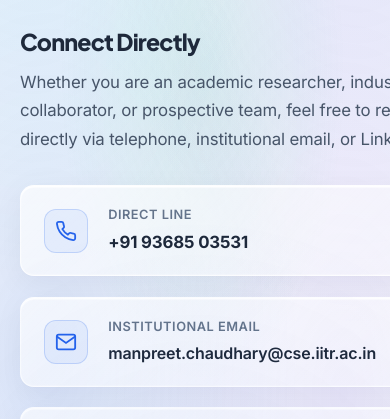
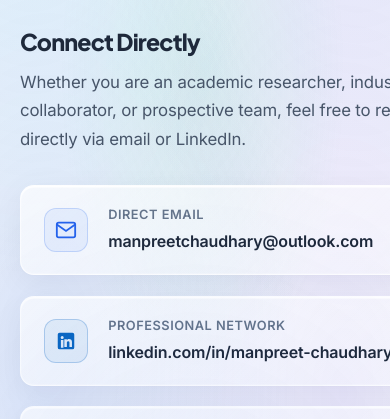
Before and after one commit to curlydevguy/ManpreetChaudhary, a website with bundled scripts: page contact.html in a window 390 px wide. Shown: the part 332-751 px from the top of the page. Built offline with nearby package versions, Linux system fonts and the light colour scheme.

Commit message:
Update contact info: use personal Outlook email, remove phone line, update direct contact channels

```diff
--- a/contact.html
+++ b/contact.html
@@ -100,25 +100,10 @@
               Connect Directly
             </h3>
             <p style="font-size: 1.05rem; line-height: 1.7; color: var(--text-secondary); margin-bottom: 2rem;">
-              Whether you are an academic researcher, industry collaborator, or prospective team, feel free to reach out directly via telephone, institutional email, or LinkedIn.
+              Whether you are an academic researcher, industry collaborator, or prospective team, feel free to reach out directly via email or LinkedIn.
             </p>
 
             <div class="contact-info-list">
-
-              <!-- Phone Direct -->
-              <a href="tel:+919368503531" class="contact-item-card">
-                <div class="contact-icon-box">
-                  <svg width="22" height="22" viewBox="0 0 24 24" fill="none" stroke="currentColor" stroke-width="2"><path d="M22 16.92v3a2 2 0 0 1-2.18 2 19.79 19.79 0 0 1-8.63-3.07 19.5 19.5 0 0 1-6-6 19.79 19.79 0 0 1-3.07-8.67A2 2 0 0 1 4.11 2h3a2 2 0 0 1 2 1.72 12.84 12.84 0 0 0 .7 2.81 2 2 0 0 1-.45 2.11L8.09 9.91a16 16 0 0 0 6 6l1.27-1.27a2 2 0 0 1 2.11-.45 12.84 12.84 0 0 0 2.81.7A2 2 0 0 1 22 16.92z"></path></svg>
-                </div>
-                <div style="flex-grow: 1;">
-                  <div style="font-size: 0.8rem; color: var(--text-muted); text-transform: uppercase; font-family: var(--font-sans); font-weight: 600; letter-spacing: 0.04em;">
-                    Direct Line
-                  </div>
-                  <div style="font-weight: 700; color: var(--text-primary); font-size: 1.05rem; margin-top: 0.2rem;">
-                    +91 93685 03531
-                  </div>
-                </div>
-              </a>
 
               <!-- Email Item -->
               <div class="contact-item-card">
@@ -127,13 +112,13 @@
                 </div>
                 <div style="flex-grow: 1;">
                   <div style="font-size: 0.8rem; color: var(--text-muted); text-transform: uppercase; font-family: var(--font-sans); font-weight: 600; letter-spacing: 0.04em;">
-                    Institutional Email
+                    Direct Email
                   </div>
                   <div style="font-weight: 600; color: var(--text-primary); font-size: 1rem; margin-top: 0.2rem;">
-                    manpreet.chaudhary@cse.iitr.ac.in
+                    manpreetchaudhary@outlook.com
                   </div>
                 </div>
-                <button id="copy-email-btn" class="badge" data-email="manpreet.chaudhary@cse.iitr.ac.in" style="cursor: pointer;" aria-label="Copy email address">
+                <button id="copy-email-btn" class="badge" data-email="manpreetchaudhary@outlook.com" style="cursor: pointer;" aria-label="Copy email address">
                   <svg width="14" height="14" viewBox="0 0 24 24" fill="none" stroke="currentColor" stroke-width="2"><rect x="9" y="9" width="13" height="13" rx="2" ry="2"></rect><path d="M5 15H4a2 2 0 0 1-2-2V4a2 2 0 0 1 2-2h9a2 2 0 0 1 2 2v1"></path></svg>
                   <span>Copy</span>
                 </button>
@@ -194,7 +179,7 @@
 
                 <div class="form-group">
                   <label for="contact-email" class="form-label">Email Address</label>
-                  <input type="email" id="contact-email" name="email" class="form-input" placeholder="name@institution.edu" required autocomplete="email">
+                  <input type="email" id="contact-email" name="email" class="form-input" placeholder="name@example.com" required autocomplete="email">
                 </div>
 
                 <div class="form-group">
@@ -252,7 +237,7 @@
             <svg width="15" height="15" viewBox="0 0 24 24" fill="currentColor"><path d="M19 3a2 2 0 0 1 2 2v14a2 2 0 0 1-2 2H5a2 2 0 0 1-2-2V5a2 2 0 0 1 2-2h14m-.5 15.5v-5.3a3.26 3.26 0 0 0-3.26-3.26c-.85 0-1.84.52-2.28 1.3v-1.11h-2.79v8.37h2.79v-4.93c0-.77.62-1.4 1.39-1.4a1.4 1.4 0 0 1 1.4 1.4v4.93h2.75M6.46 10.9v8.37H9.2V10.9H6.46M7.83 6.45a1.64 1.64 0 1 0 0 3.28 1.64 1.64 0 0 0 0-3.28z"/></svg>
             <span>LinkedIn</span>
           </a>
-          <a href="mailto:manpreet.chaudhary@cse.iitr.ac.in" class="footer-social-link" aria-label="Email Address">
+          <a href="mailto:manpreetchaudhary@outlook.com" class="footer-social-link" aria-label="Email Address">
             <svg width="15" height="15" viewBox="0 0 24 24" fill="none" stroke="currentColor" stroke-width="2"><path d="M4 4h16c1.1 0 2 .9 2 2v12c0 1.1-.9 2-2 2H4c-1.1 0-2-.9-2-2V6c0-1.1.9-2 2-2z"></path><polyline points="22,6 12,13 2,6"></polyline></svg>
             <span>Email</span>
           </a>
--- a/js/contact.js
+++ b/js/contact.js
@@ -52,7 +52,7 @@ export function initContactFeatures() {
   // Copy Email to Clipboard
   if (copyEmailBtn) {
     copyEmailBtn.addEventListener('click', () => {
-      const email = copyEmailBtn.getAttribute('data-email') || 'manpreet.chaudhary@cse.iitr.ac.in';
+      const email = copyEmailBtn.getAttribute('data-email') || 'manpreetchaudhary@outlook.com';
       navigator.clipboard.writeText(email).then(() => {
         const originalText = copyEmailBtn.innerHTML;
         copyEmailBtn.innerHTML = `
--- a/js/data.js
+++ b/js/data.js
@@ -30,9 +30,8 @@ export const PORTFOLIO_DATA = {
     location: "Roorkee, Uttarakhand, India",
     socials: {
       linkedin: "https://www.linkedin.com/in/manpreet-chaudhary-238244279/",
-      github: "https://github.com",
-      email: "manpreet.chaudhary@cse.iitr.ac.in",
-      phone: "+91 93685 03531"
+      github: "https://github.com/curlydevguy",
+      email: "manpreetchaudhary@outlook.com"
     }
   },
 
```
Also changed, not shown: about.html (+1 -1 lines), drone-research.html (+1 -1 lines), experience.html (+1 -1 lines), index.html (+3 -3 lines), projects.html (+1 -1 lines), skills.html (+1 -1 lines), README.md.
